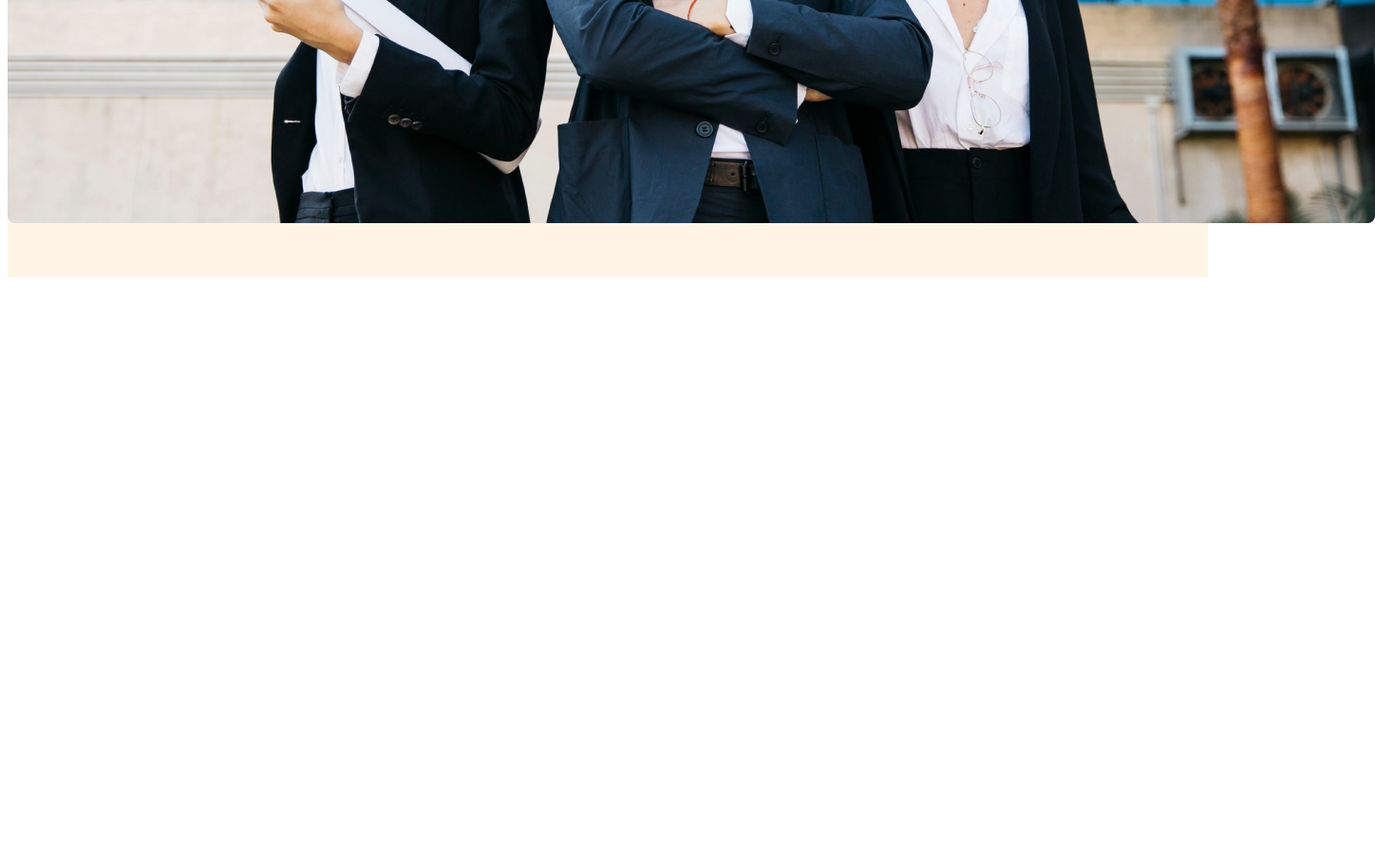
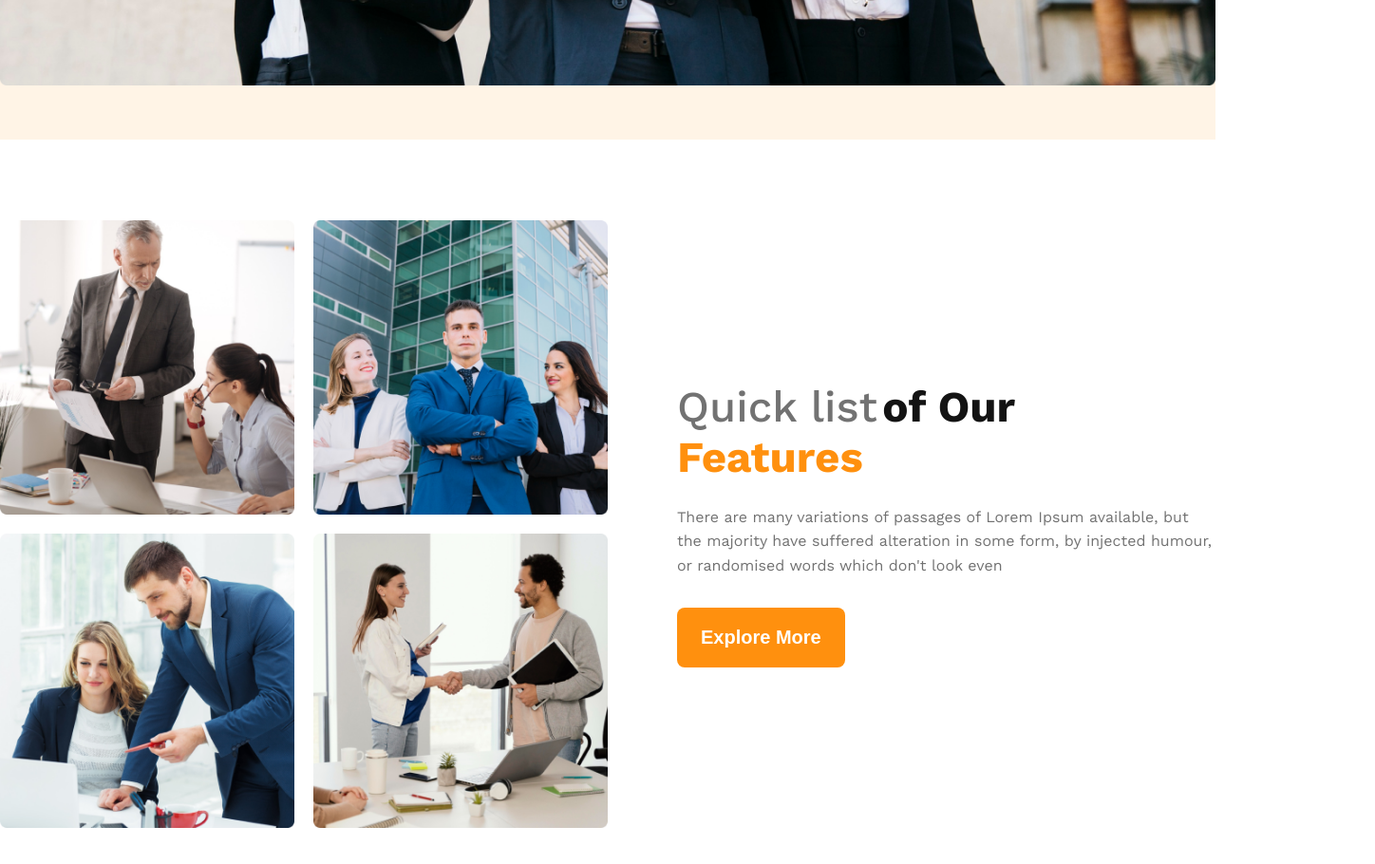
Before and after one commit to Khaiyum-Ahmed/g3-architects-website, a plain HTML site: page index.html in a window 1280 px wide. Shown: the part 1052-1962 px from the top of the page at 95% size, 1448 px wide, since content can reach past the window. Before the commit the page ends 1352 px from the top, so only its background shows below. Drawn offline with nearby package versions, Linux system fonts and the light colour scheme.

Commit message:
team features section added and responsive complete

```diff
--- a/index.html
+++ b/index.html
@@ -9,7 +9,7 @@
 </head>
 <body class="  work-sans-font">
     <header class="bg-color">
-        <nav class="navbar display-flex">
+        <nav class="navbar display-flex container">
             <h3 class="brand dark01">G3 Architects</h3>
             <ul class="navlinks">
                 <li class="nav-item"><a href="#" class="nav-link dark02">Home</a></li>
@@ -18,7 +18,7 @@
                 <li class="nav-item"><a href="#" class="nav-link dark02">Login</a></li>
             </ul>
         </nav>
-        <div class="banner-section">
+        <div class="banner-section container">
             <div class="banner-content">
                 <h1 class="banner-title">Brand New <br> Group of Architects </h1>
                 <p class="primary-fonts">There are many variations of passages of Lorem Ipsum available, but the majority have suffered alteration in some form, by injected humour, or randomised words which don't look even</p>
@@ -29,7 +29,28 @@
             </div>
         </div>
     </header>
-    <main></main>
+
+    <main>
+        <!-- team-features section start -->
+         <div class="features-container container">
+            <div class="features-img">
+                <img src="images/team1.png" alt="">
+                <img src="images/team2.png" alt="">
+                <img src="images/team3.png" alt="">
+                <img src="images/team4.png" alt="">
+            </div>
+            <div class="features-content">
+                <h3> <span id="quick-list">Quick list</span> <span id="of-our">of Our</span> <br> <span id="Features">Features</span> </h3>
+                <P class="primary-fonts">There are many variations of passages of Lorem Ipsum available, but the majority have suffered alteration in some form, by injected humour, or randomised words which don't look even</P>
+                <input type="button" value="Explore More" class="primary-btn">
+            </div>
+         </div>
+
+
+    </main>
+
+
+
     <footer></footer>
 </body>
 </html>
--- a/style/responsive.css
+++ b/style/responsive.css
@@ -0,0 +1,59 @@
+/*  medium Device Responsive */
+
+
+@media screen and (min-width:576px) and (max-width:992px) {
+
+      .navbar,
+    .navlinks {
+        max-width: 900px;
+    }
+     .navlinks{
+        margin: 50px 0px;
+     }
+     .features-container{
+       grid-template-columns: 1fr;
+       padding: 0px 30px;
+    }
+    .features-img{
+        margin-bottom: 50px;
+    }
+
+
+
+
+
+
+
+
+
+}
+
+
+
+
+
+
+
+
+
+
+/* Small device or MobilePhone Responsive */
+
+
+@media screen and (max-width: 576px) {
+    .navbar,
+    .navlinks {
+        flex-direction: column;
+    }
+      .features-container, .features-img{
+       grid-template-columns: 1fr;
+       padding: 15px;
+    }
+    .features-img{
+        margin-bottom: 50px;
+    }
+
+
+
+
+}
--- a/style/style.css
+++ b/style/style.css
@@ -8,8 +8,17 @@
   font-weight: 400;
   font-style: normal;
 }
+*{
+    padding: 0;
+    margin: 0;
+}
 
 /* shared style */
+
+.container{
+    max-width: 1440px;
+    margin: 0px auto;
+}
 .bg-color{
     background-color: rgba(255, 144, 14, 0.1);
 }
@@ -32,6 +41,8 @@
     border-style: none;
     cursor: pointer;
     color: #fff;
+    font-size: 1.25rem;
+    font-weight: 600;
 }
 .primary-fonts{
     font-size: 1rem;
@@ -71,12 +82,10 @@
 
 
 /* hero section style */
-.navbar, .banner-section{
-    max-width: 1440px;
-    margin: 0px auto;
-}
+
 .banner-section{
     border-radius: 8px;
+    margin-top: 116px;
 }
 .banner-content{
     max-width: 862px;
@@ -91,9 +100,58 @@
     font-size: 4rem;
     font-weight: 700;
 }
+.banner-content > input{
+    font-size: 1.2rem;
+    font-weight: 600;
+}
 .banner-img img{
     margin-bottom: 53px;
+    width: 100%;
 }
 .banner-img{
     width: 100%;
 }
+
+
+/* team features section start */
+
+.features-container{
+    display: grid;
+    grid-template-columns: repeat(2, 1fr);
+    margin-top: 85px;
+    margin-bottom: 130px;
+    justify-content: center;
+    align-items: center;
+}
+.features-img{
+    display: grid;
+    grid-template-columns: repeat(2, 1fr);
+    gap: 20px;
+}
+.features-img>img{
+    width: 100%;
+}
+.features-content{
+    margin-left: 73px;
+}
+.features-content>h3{
+    margin-bottom: 24px;
+}
+.features-content>p{
+    margin-bottom: 32px;
+}
+#quick-list{
+    font-size: 2.85rem;
+    font-weight: 500;
+    color: #727272;
+}
+#of-our{
+    color:#131313;
+    font-size: 2.85rem;
+    font-weight: 700;
+}
+#Features{
+    color:#FF900E;
+    font-size: 2.85rem;
+    font-weight: 700;
+}
```
